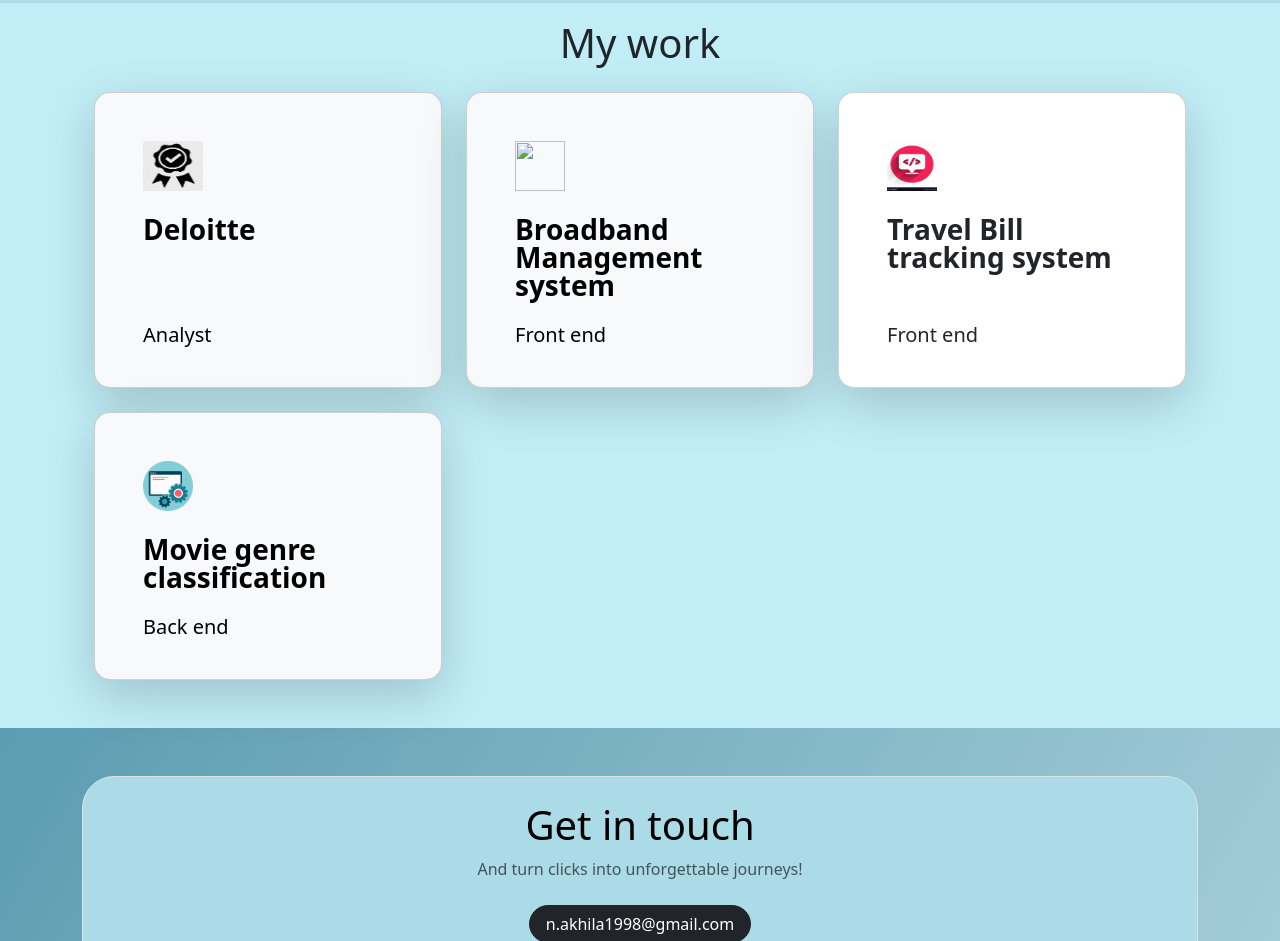
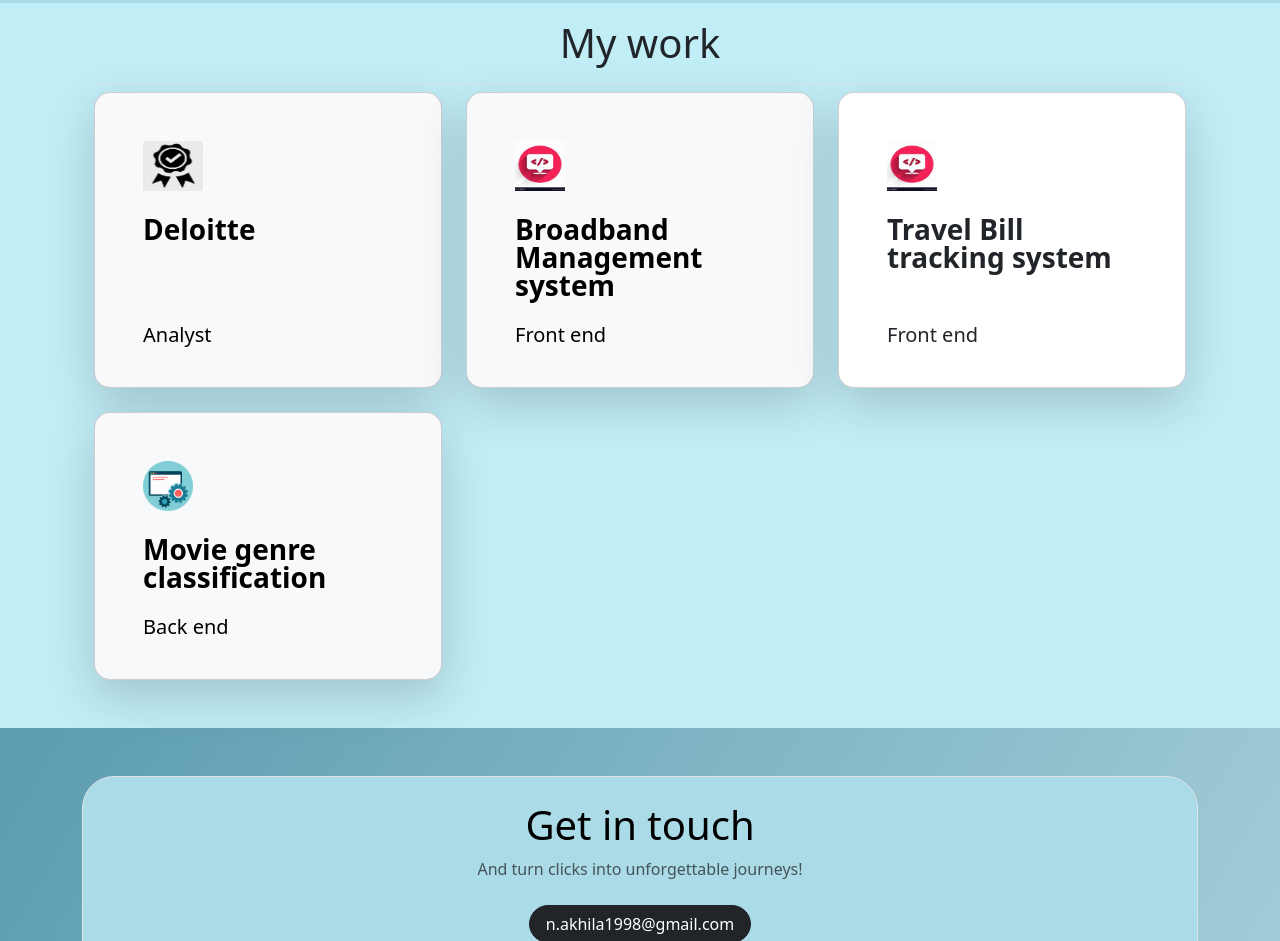
Before and after one commit to NomulaAkhila/Akhila_Portfolio, a plain HTML site: page index.html in a window 1280 px wide. Shown: the part 1005-1946 px from the top of the page. Drawn offline with nearby package versions, Linux system fonts and the light colour scheme.

Commit message:
Update index.html

```diff
--- a/index.html
+++ b/index.html
@@ -72,7 +72,7 @@
             <a href="./BMS.html" style="text-decoration: none; color: inherit;">
             <div class="card card-cover h-100 overflow-hidden text-bg-light rounded-4 shadow-lg" style="background-image: url('unsplash-photo-2.jpg');">
               <div class="d-flex flex-column h-100 p-5 pb-3 text-black text-shadow-1">
-                <img src="./Images/frond-end1.jpg" height="50" width="50"/>
+                <img src="./frond-end1.jpg" height="50" width="50"/>
                 <h3 class="mt-4 mb-4 display-7 lh-1 fw-bold">Broadband Management system</h3>
                 <ul class="d-flex list-unstyled mt-auto">
                   <li class="d-flex">
```
